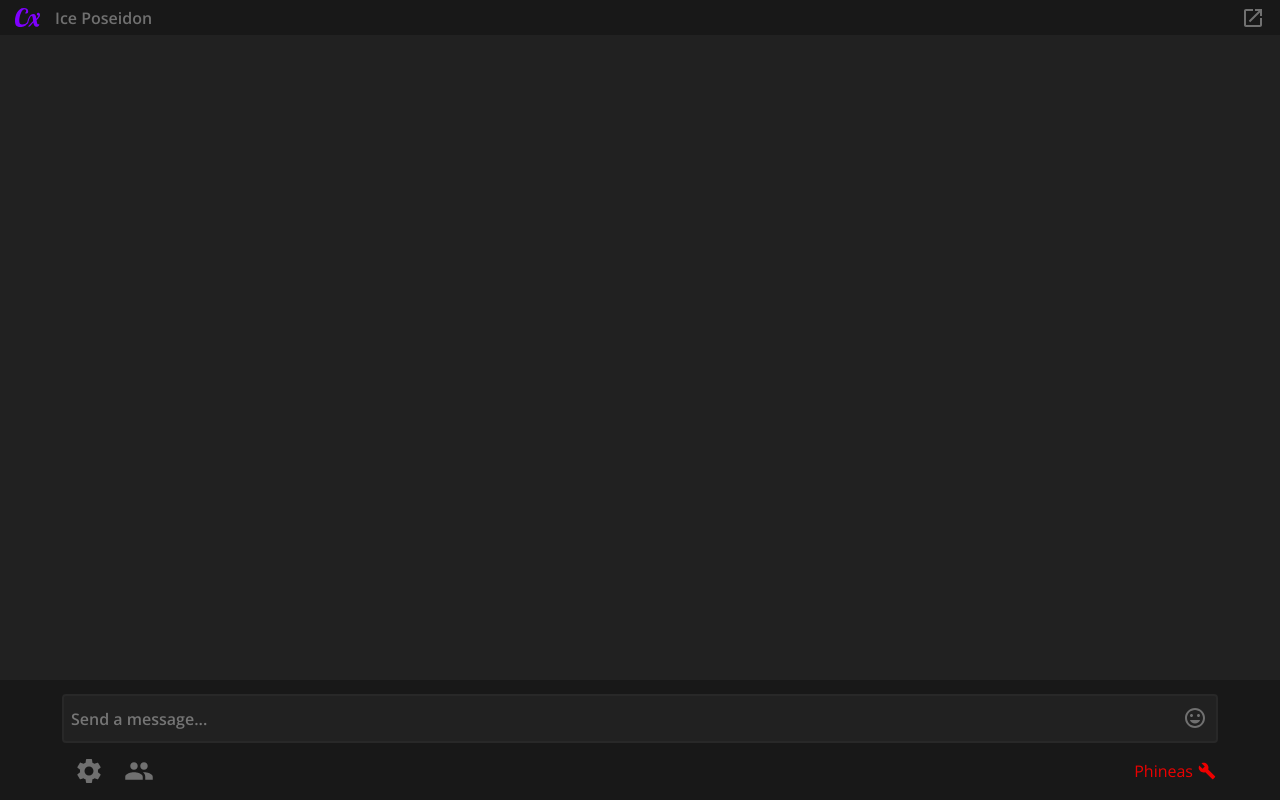
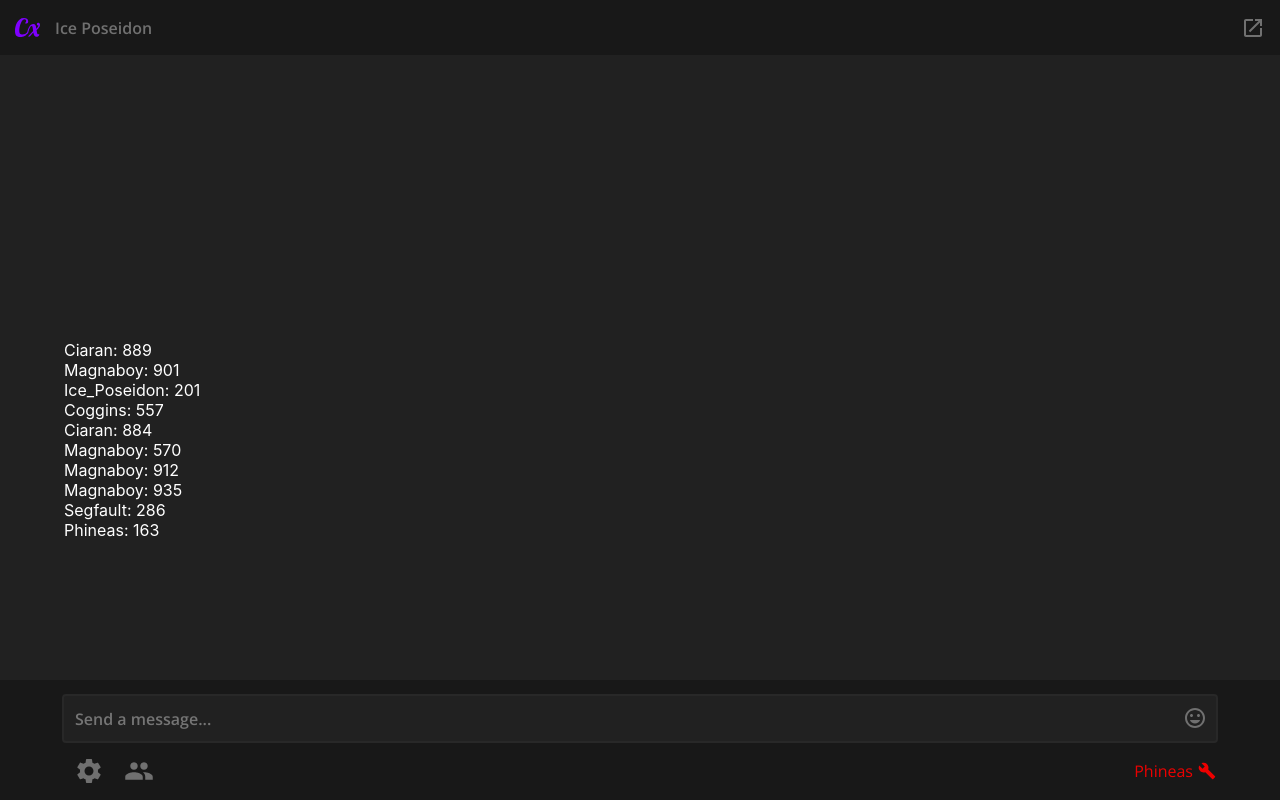
Before and after one commit to CxNetwork/cx-chat-frontend, a React (Create React App) app: page / in a window 1280 px wide. Built offline with nearby package versions, Linux system fonts and the light colour scheme.

Commit message:
layout changes and chat testing

```diff
--- a/src/App.js
+++ b/src/App.js
@@ -1,15 +1,62 @@
-import React, { Component } from 'react';
-import './cxd.css';
+import React, { Component } from "react";
 
-import Header from "./components/Header";
+import "./chat.css";
 import Footer from "./components/Footer";
+import ChatList from "./components/ChatList";
+import cxLogo from "./assets/cxlogo.svg";
+import launchIcon from "./assets/baseline-launch-24px.svg";
+
+const usernames = [
+  "Magnaboy",
+  "Phineas",
+  "Ciaran",
+  "Segfault",
+  "Coggins",
+  "Ice_Poseidon"
+];
 
 class App extends Component {
+  state = {
+    showEmoteMenu: false,
+    messages: []
+  };
+
+  componentDidMount() {
+    setInterval(this.addRandomChatMessage, 500);
+  }
+
+  emoteMenuToggle = () => {
+    this.setState({ showEmoteMenu: !this.state.showEmoteMenu });
+  };
+
+  addRandomChatMessage = () => {
+    const message = {
+      username: usernames[Math.floor(Math.random() * usernames.length)],
+      content: Math.floor(Math.random() * 1000)
+    };
+    this.setState({ messages: [...this.state.messages, message] });
+  };
+
   render() {
     return (
-      <div className="cxChat">
-        <Header/>
-        <Footer/>
+      <div className="flex-container">
+        <div className="header">
+          <img style={{ width: 25, marginLeft: 15 }} src={cxLogo} />
+          <p className="streamerHeaderName">Ice Poseidon</p>
+          <img
+            style={{ marginLeft: "auto", marginRight: 15 }}
+            src={launchIcon}
+          />
+        </div>
+
+        <div style={{ padding: 20 }}>
+          <ChatList messages={this.state.messages} />
+        </div>
+
+        <Footer
+          emoteMenuToggle={this.emoteMenuToggle}
+          emotesVisible={this.state.showEmoteMenu}
+        />
       </div>
     );
   }
--- a/src/cxd.css
+++ b/src/chat.css
@@ -1,19 +1,17 @@
+.chat-container {
+  color: white;
+}
+
 *:focus {
   outline: none;
 }
 
-.cxChat {
-  background-color: #212121;
-  width: 100%;
-  height: 100%;
-}
-
 .header {
-  height: 35px;
+  height: 55px;
   width: 100%;
   top: 0;
-  position: fixed;
   display: flex;
+  position: absolute;
   align-items: center;
   background-color: #181818;
 }
@@ -27,8 +25,6 @@
 }
 
 .footer {
-  position: fixed;
-  display: flex;
   flex-direction: column;
   justify-content: space-evenly;
   align-items: center;
@@ -36,6 +32,8 @@
   background-color: #181818;
   width: 100%;
   height: 120px;
+  position: absolute;
+  display: flex;
 }
 
 .chatBar {
@@ -54,7 +52,7 @@
   font-family: "Open Sans";
   background: transparent;
   border: none;
-  margin-left: 5px;
+  margin-left: 9px;
   font-size: 16px;
   width: 100%;
   height: 100%;
@@ -62,7 +60,7 @@
 
 .chatBarInput::-webkit-input-placeholder {
   background-color: transparent;
-  pointer-events:none;
+  pointer-events: none;
   font-weight: 600;
   font-family: "Open Sans";
   font-size: 16px;
@@ -102,3 +100,48 @@
   background: none;
   border: none;
 }
+
+/* The Container for the Header, Chat, and Footer */
+
+.flex-container {
+  display: flex;
+  flex-direction: column;
+  flex-wrap: nowrap;
+  justify-content: flex-start;
+  align-content: space-between;
+  align-items: center;
+}
+
+.flex-item:nth-child(1) {
+  order: 0;
+  flex: 0 1 auto;
+  align-self: auto;
+}
+
+.flex-item:nth-child(2) {
+  order: 0;
+  flex: 1 1 auto;
+  align-self: auto;
+}
+
+.flex-item:nth-child(3) {
+  order: 0;
+  flex: 0 1 auto;
+  align-self: auto;
+}
+
+/* The container for the Chat Message items */
+.chat-flex-container {
+  width: 90vw;
+  padding: 20px;
+  height: 500px;
+  display: flex;
+  flex-direction: column;
+  flex-wrap: nowrap;
+  justify-content: flex-end;
+  align-content: flex-start;
+  align-items: stretch;
+  font-family: ;
+}
+
+/* */
--- /dev/null
+++ b/src/components/ChatList.js
@@ -0,0 +1,18 @@
+import React, { PureComponent } from "react";
+
+export class ChatList extends PureComponent {
+  render() {
+    return (
+      <div className="chat-flex-container" style={{ color: "white" }}>
+        {this.props.messages.map(m => {
+          return (
+            <div>
+              {m.username}: {m.content}
+            </div>
+          );
+        })}
+      </div>
+    );
+  }
+}
+export default ChatList;
--- a/src/components/EmoteMenu.js
+++ b/src/components/EmoteMenu.js
@@ -1,5 +1,4 @@
 import React, { Component } from 'react';
-import "../cxemote.css";
 
 class EmoteMenu extends Component {
   state = {
--- a/src/components/Footer.js
+++ b/src/components/Footer.js
@@ -1,6 +1,5 @@
-import React, { Component, Fragment } from 'react';
+import React, { Component, Fragment } from "react";
 
-import '../cxd.css';
 import settingsIcon from "../assets/baseline-settings-20px.svg";
 import peopleIcon from "../assets/baseline-people-24px.svg";
 import EmoteIcon from "../assets/EmoteIcon";
@@ -14,7 +13,7 @@
   state = {
     inputText: "",
     emotesVisible: false
-  }
+  };
 
   constructor() {
     super();
@@ -27,38 +26,49 @@
   }
 
   toggleEmotes() {
-    const visible = !this.state.emotesVisible;
-    this.setState({ emotesVisible: visible });
+    this.props.emoteMenuToggle();
 
     // focus chat input when coming back from emote menu
-    if (!visible) {
+    if (!this.props.emotesVisible) {
       this.chatInput.focus();
     }
   }
 
   render() {
     return (
-      <Fragment>
       <div className="footer">
         <div className="chatBar">
-            <input className="chatBarInput" ref={(el) => this.chatInput = el} placeholder="Send a message..."/>
-            <button className="iconButton emoteButton" onClick={this.toggleEmotes}>
-              <EmoteIcon color={this.state.emotesVisible ? '#FFFFFF' : '#707070'}/>
+          <input
+            className="chatBarInput"
+            ref={el => (this.chatInput = el)}
+            placeholder="Send a message..."
+          />
+          <button
+            className="iconButton emoteButton"
+            onClick={this.toggleEmotes}
+          >
+            <EmoteIcon
+              color={this.props.emotesVisible ? "#FFFFFF" : "#707070"}
+            />
           </button>
         </div>
         <div className="chatExperience">
           <div className="optionButtons">
-              <img className="optionButton" alt="Settings" src={settingsIcon}/>
-              <img className="optionButton" alt="Viewer List" src={peopleIcon}/>
+            <img className="optionButton" alt="Settings" src={settingsIcon} />
+            <img className="optionButton" alt="Viewer List" src={peopleIcon} />
           </div>
           <div className="chatUserDisplay">
-              <p style={{color: "#ED0000", fontFamily: "Open Sans", margin: 0}}>Phineas</p>
-              <img style={{width: 18, marginLeft: 5}} alt="Admin" src={adminBadge}/>
+            <p style={{ color: "#ED0000", fontFamily: "Open Sans", margin: 0 }}>
+              Phineas
+            </p>
+            <img
+              style={{ width: 18, marginLeft: 5 }}
+              alt="Admin"
+              src={adminBadge}
+            />
           </div>
         </div>
       </div>
-        {this.state.emotesVisible ? <EmoteMenu/> : null}
-      </Fragment>
     );
   }
 }
--- a/src/components/Header.js
+++ /dev/null
@@ -1,19 +0,0 @@
-import React, { Component } from 'react';
-
-import cxLogo from "../assets/cxlogo.svg"
-import launchIcon from "../assets/baseline-launch-24px.svg";
-import '../cxd.css';
-
-class Header extends Component {
-  render() {
-    return (
-      <div className="header">
-        <img style={{width:25, marginLeft: 15}} src={cxLogo}/>
-        <p className="streamerHeaderName">Ice Poseidon</p>
-        <img style={{marginLeft: "auto", marginRight: 15}} src={launchIcon}/>
-      </div>
-    );
-  }
-}
-
-export default Header;
```
Also changed, not shown: package.json (+13 -7 lines), src/cxemote.css (line endings or trailing spaces), 2 other files (tests, documents, lock files or other folders). Lines whose indentation alone changed are shown as unchanged.
